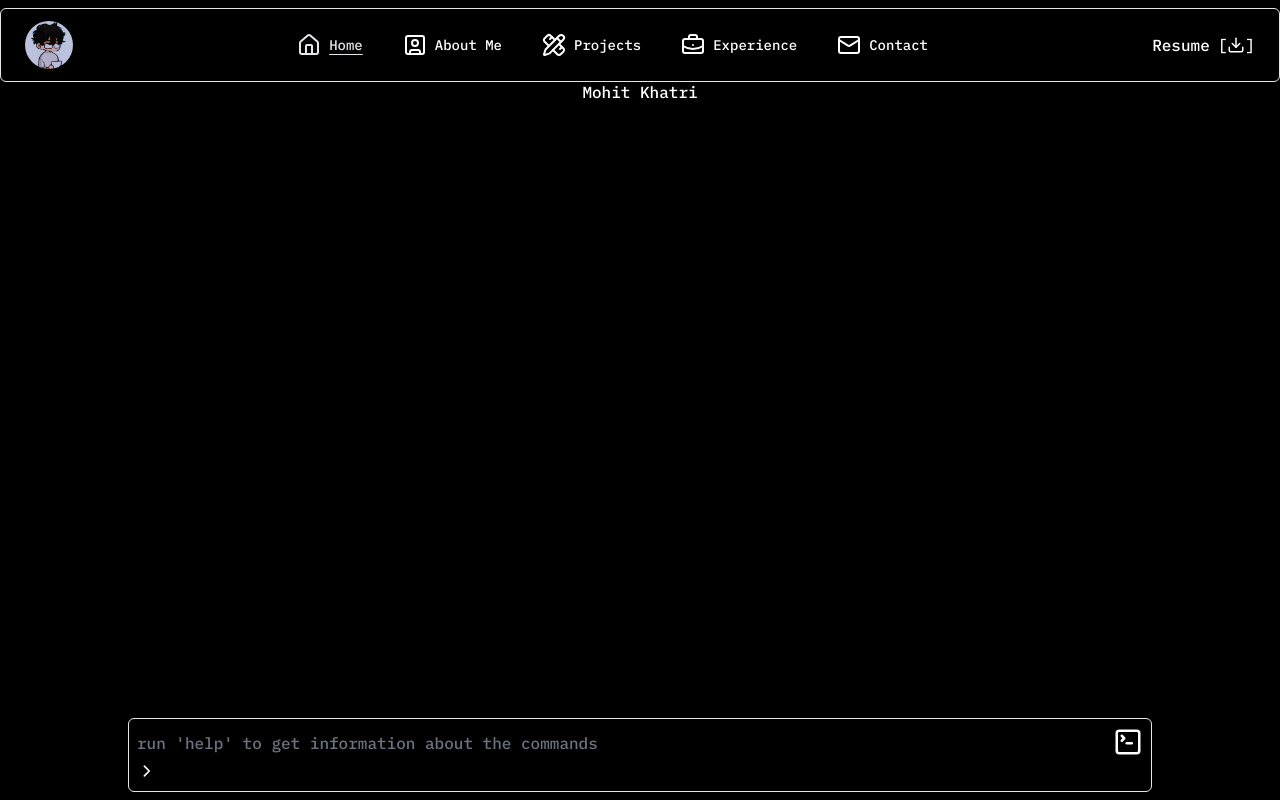
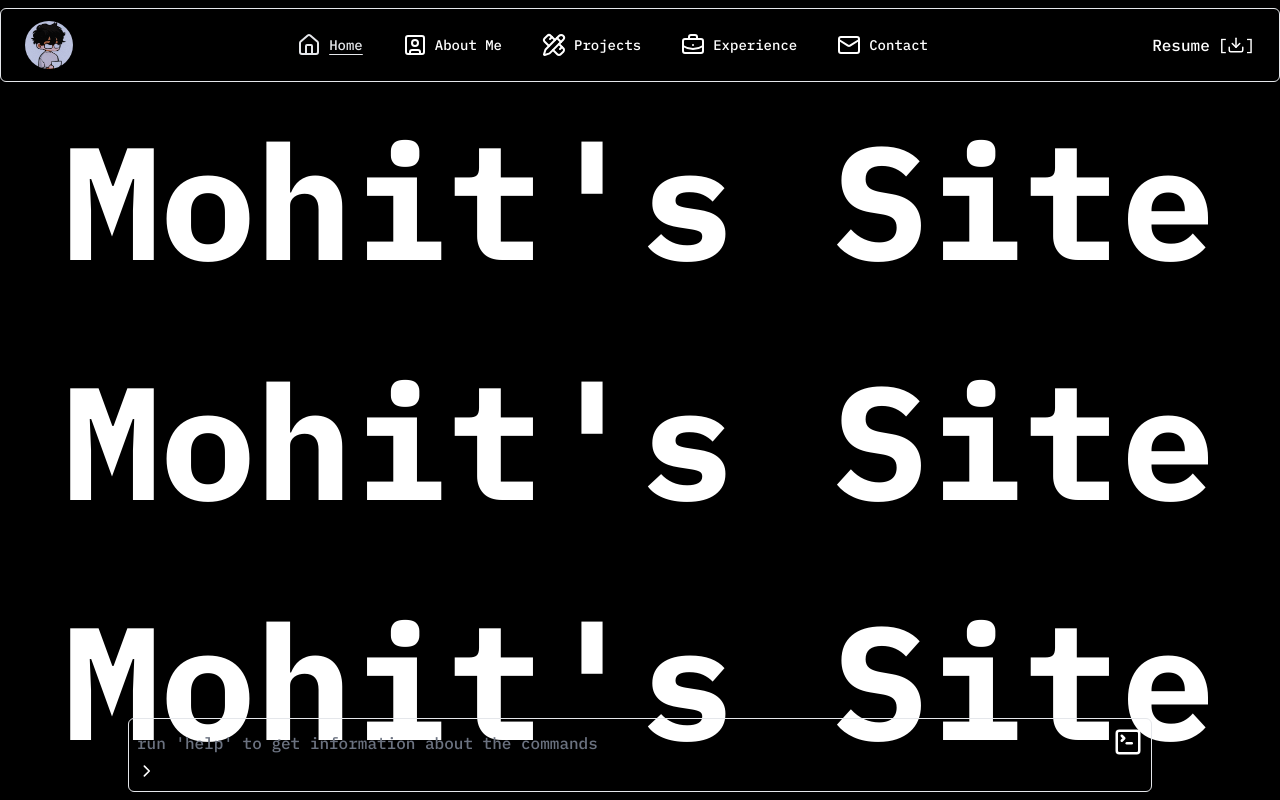
Before and after one commit to mohits-git/portfolio, a Next.js app: page / in a window 1280 px wide. Built offline with nearby package versions, Linux system fonts and the light colour scheme.

Commit message:
feat: add landing page animation

```diff
--- a/src/app/page.tsx
+++ b/src/app/page.tsx
@@ -1,7 +1,38 @@
+'use client';
+import { motion } from "framer-motion";
+
 export default function Home() {
   return (
     <div className="w-screen h-full flex flex-col justify-center items-center">
-      Mohit Khatri
+      <motion.div
+        animate={{
+          y: ["100%", "0%"],
+        }}
+        transition={{
+          duration: 0.5,
+          easings: "easeIn",
+        }}
+        className="text-[10rem] font-[900]"
+      >
+        Mohit&apos;s Site
+      </motion.div>
+      <div
+        className="text-[10rem] font-[900]"
+      >
+        Mohit&apos;s Site
+      </div>
+      <motion.div
+        animate={{
+          y: ["-100%", "0%"],
+        }}
+        transition={{
+          duration: 0.5,
+          easings: "easeIn",
+        }}
+        className="text-[10rem] font-[900] m-0 p-0"
+      >
+        Mohit&apos;s Site
+      </motion.div>
     </div>
   );
 }
```
